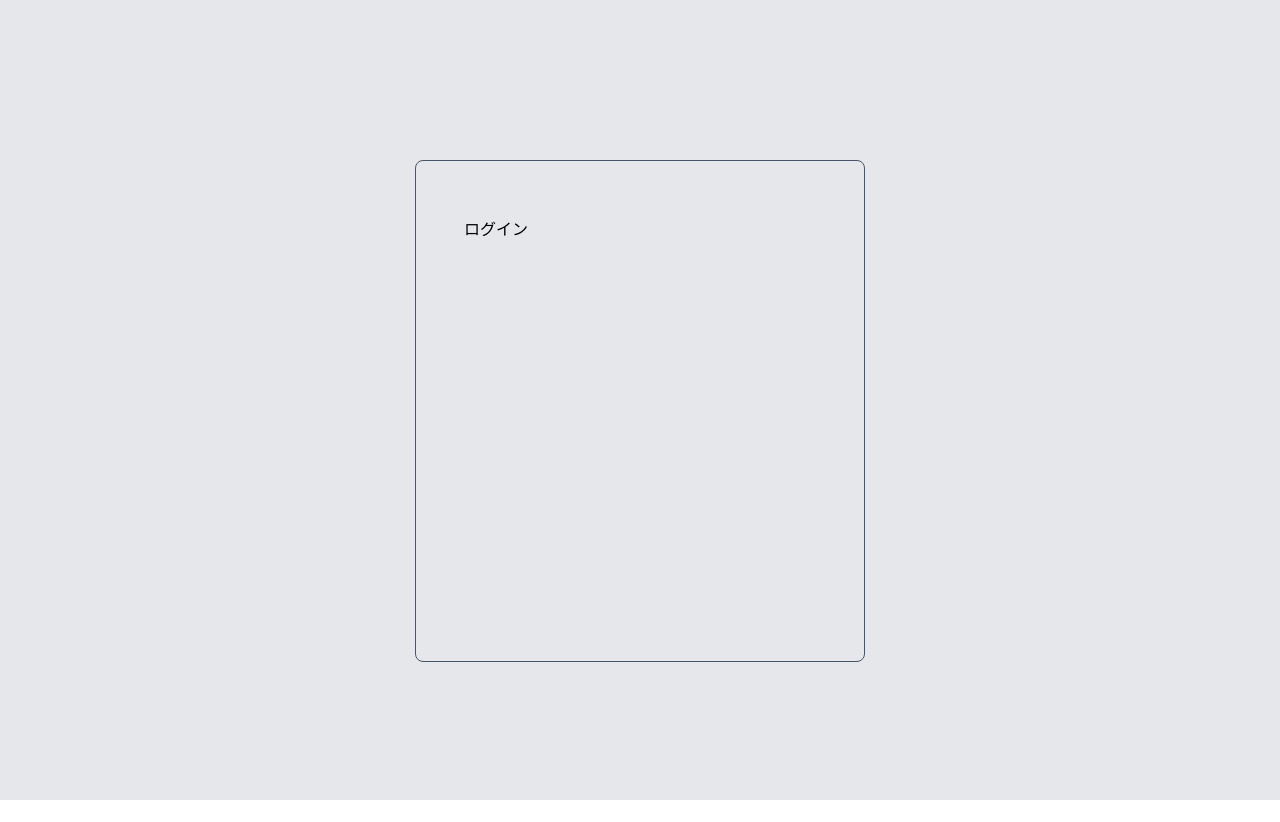
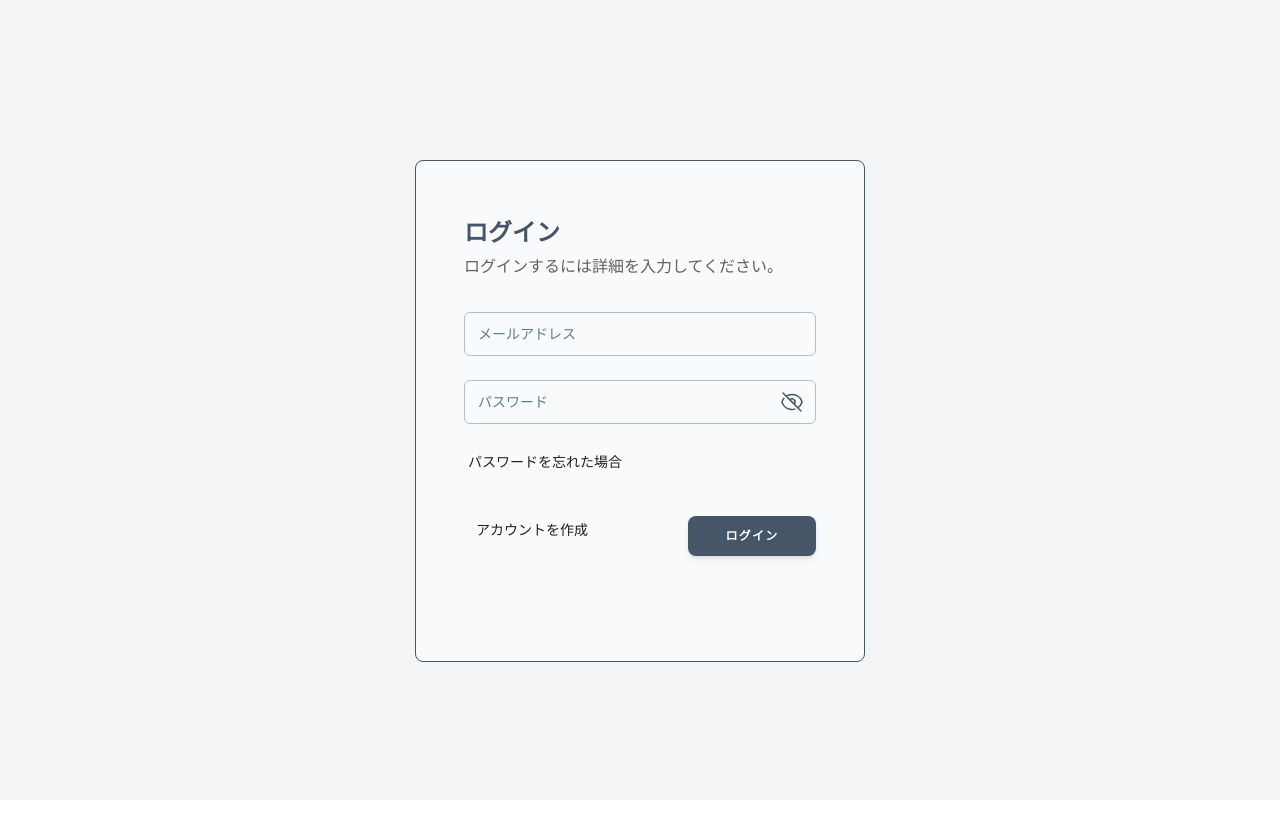
Before and after one commit to tomo-local/tasks-app, a Next.js app: page /login in a window 1280 px wide. Built offline with nearby package versions, Linux system fonts and the light colour scheme; what @supabase/auth-helpers-nextjs would draw is missing.

Commit message:
add login ui

```diff
--- a/pages/_document.tsx
+++ b/pages/_document.tsx
@@ -12,6 +12,12 @@ export default class MyDocument extends Document {
             rel="stylesheet"
             href="https://fonts.googleapis.com/icon?family=Material+Icons"
           />
+          <link rel="preconnect" href="https://fonts.googleapis.com" />
+          <link rel="preconnect" href="https://fonts.gstatic.com" />
+          <link
+            rel="stylesheet"
+            href="https://fonts.googleapis.com/css2?family=Roboto:wght@300;400;500;600;700&display=swap"
+          />
         </Head>
         <body>
           <Main />
--- a/pages/login.tsx
+++ b/pages/login.tsx
@@ -3,12 +3,18 @@ import { useState } from 'react'
 import { useRouter } from 'next/navigation'
 import * as yup from 'yup'
 import { string } from 'yup'
+import Input from '@material-tailwind/react/components/Input'
+import { Button, Card, CardBody, IconButton, Typography } from '@material-tailwind/react'
+import EyeIcon from '@heroicons/react/24/outline/EyeIcon'
+import EyeSlashIcon from '@heroicons/react/24/outline/EyeSlashIcon'
 
 import Layout from '@/components/common/layouts/Layout'
 import useLocale from '@/hooks/useLocale'
 import { supabase } from '@/utils/supabase'
 import { useSetAtom } from 'jotai'
 import { circularProcessAtom } from '@/jotai/tools/atom'
+import Link from 'next/link'
+
 
 type LoginForm = {
   email: string
@@ -70,10 +76,82 @@ export default function Login() {
   return (
     <Layout type="login" title={t.login.title}>
       <div className="min-h-[100vh] sm:before:flex-grow sm:before:h-40 sm:before:block sm:after:h-40 sm:after:block sm:after:flex-grow block">
-        <div className="block my-0 shrink-0 sm:mx-auto sm:max-w-[450px] sm:border sm:border-main sm:rounded-lg">
+        <div className="block my-0 shrink-0 sm:mx-auto sm:max-w-[450px] sm:border sm:border-main sm:rounded-lg  bg-base-00">
           <div className="sm:h-auto sm:min-h-[500px] pt-14 px-12 pb-7">
-            <h1>ログイン</h1>
-            <form action=""></form>
+            <Card className="w-ful bg-base-00" shadow={false}>
+              <Typography variant="h4" className="mb-1 text-main">
+                {t.login.form.title}
+              </Typography>
+              <Typography
+                variant="paragraph"
+                color="gray"
+                className="mb-2 font-normal"
+              >
+                {t.login.form.description}
+              </Typography>
+              <CardBody className="w-full px-0">
+                <form action="relation">
+                  <div className="flex flex-col gap-6 mb-10">
+                    <div>
+                      <Input label={t.login.form.email.label} size="lg" />
+                    </div>
+                    <div className="relative flex w-full">
+                      <Input
+                        type={isShowPassword ? 'text' : 'password'}
+                        label={t.login.form.password.label}
+                        size="lg"
+                      />
+                      <IconButton
+                        variant="text"
+                        className="absolute right-1 top-0.5 text-main"
+                        onClick={() => {
+                          setIsShowPassword(!isShowPassword)
+                        }}
+                      >
+                        {isShowPassword ? (
+                          <EyeIcon className="w-6 h-6" />
+                        ) : (
+                          <EyeSlashIcon className="w-6 h-6" />
+                        )}
+                      </IconButton>
+                    </div>
+                    <div>
+                      <Typography className="text-sub group hover:text-main">
+                        <Link href={'/login'}>
+                          <Button
+                            variant="text"
+                            // size="sm"
+                            className="p-1 text-sm font-normal normal-case"
+                          >
+                            {t.login.form.forgetPasswordLink}
+                          </Button>
+                        </Link>
+                      </Typography>
+                    </div>
+                  </div>
+                  <div className="flex">
+                    <div className="basis-2/3">
+                      <Typography>
+                        <Link href={'/login'} className="px-2 py-2 ">
+                          <Button
+                            variant="text"
+                            // size="sm"
+                            className="p-1 text-sm font-normal normal-case"
+                          >
+                            {t.login.form.changeSignUpButton}
+                          </Button>
+                        </Link>
+                      </Typography>
+                    </div>
+                    <div className="relative basis-1/3">
+                      <Button className="absolute right-0 w-32 tracking-widest bg-main">
+                        {t.login.form.submit}
+                      </Button>
+                    </div>
+                  </div>
+                </form>
+              </CardBody>
+            </Card>
           </div>
         </div>
       </div>
--- a/public/locales/en.ts
+++ b/public/locales/en.ts
@@ -8,17 +8,18 @@ const en: I18n = {
   login: {
     title: 'Login App',
     form: {
+      title: 'Login',
+      description: 'Enter your details to login.',
       email: {
         label: 'E-mail',
       },
       password: {
         label: 'Password',
-        checkbox: 'Show password',
       },
       failed: 'Incorrect email address or password',
       forgetPasswordLink: 'Forgotten password ?',
       submit: 'Login',
-      changeSignUpButton: 'Create new account',
+      changeSignUpButton: 'Create account',
     },
   },
 }
--- a/public/locales/ja.ts
+++ b/public/locales/ja.ts
@@ -9,17 +9,18 @@ const ja: I18n = {
     title: 'アプリへログイン',
 
     form: {
+      title: 'ログイン',
+      description: 'ログインするには詳細を入力してください。',
       email: {
         label: 'メールアドレス',
       },
       password: {
         label: 'パスワード',
-        checkbox: 'パスワードを表示する',
       },
       failed: 'メールアドレスまたはパスワードに誤りがあります',
       forgetPasswordLink: 'パスワードを忘れた場合',
       submit: 'ログイン',
-      changeSignUpButton: 'アカウントを作成する',
+      changeSignUpButton: 'アカウントを作成',
     },
   },
 }
--- a/src/components/common/layouts/Layout.tsx
+++ b/src/components/common/layouts/Layout.tsx
@@ -28,7 +28,7 @@ export default function Layout({
           <Drawer/>
         </>
       )}
-      <main className="flex-grow w-screen h-screen z-base bg-base">
+      <main className="flex-grow w-screen h-screen z-base bg-base-10">
         {children}
       </main>
     </div>
--- a/src/types/i18n.d.ts
+++ b/src/types/i18n.d.ts
@@ -6,12 +6,13 @@ export type I18n = {
   login: {
     title: string
     form: {
+      title: string
+      description: string
       email: {
         label: string
       }
       password: {
         label: string
-        checkbox: string
       }
       failed: string
       forgetPasswordLink: string
--- a/tailwind.config.js
+++ b/tailwind.config.js
@@ -1,5 +1,7 @@
+const withMT = require('@material-tailwind/react/utils/withMT')
+
 /** @type {import('tailwindcss').Config} */
-module.exports = {
+module.exports = withMT({
   content: [
     './pages/**/*.{js,ts,jsx,tsx,mdx}',
     './src/components/**/*.{js,ts,jsx,tsx,mdx}',
@@ -8,10 +10,21 @@ module.exports = {
   theme: {
     extend: {
       colors: {
-        // under: '',
-        base: '#e5e7eb',
+        base: {
+          '00': '#f9fafb',
+          10: '#f3f4f6',
+        },
         main: '#475569',
         sub: '#6b7280',
+        hover: '#94a3b8',
+        success: {
+          base: '#22c55e',
+          main: '#16a34a',
+        },
+        error: {
+          base: '#ef4444',
+          main: '#dc2626',
+        },
       },
     },
     zIndex: {
@@ -21,5 +34,6 @@ module.exports = {
       base: '0',
     },
   },
-  plugins: [require('flowbite/plugin')],
-}
+  plugins: [],
+  important: true,
+})
```
Also changed, not shown: package.json (+4 -3 lines), 1 other file (tests, documents, lock files or other folders).
